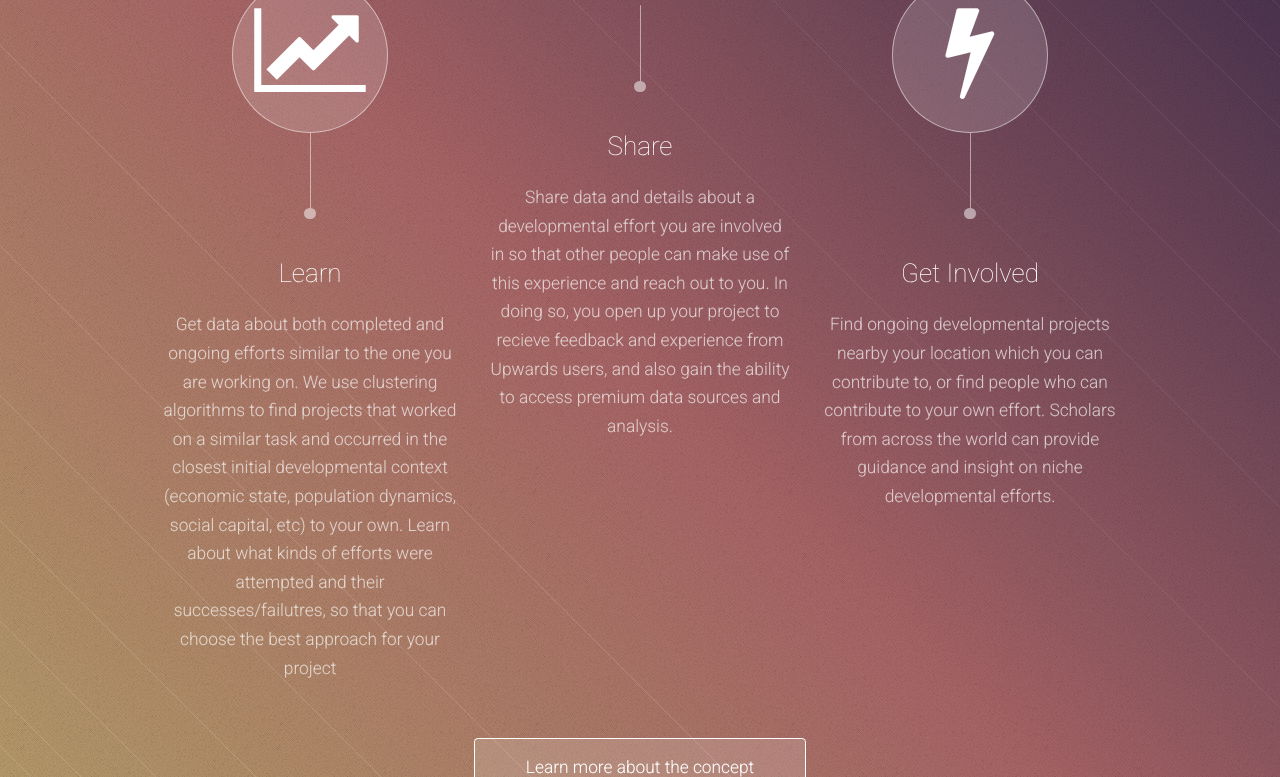
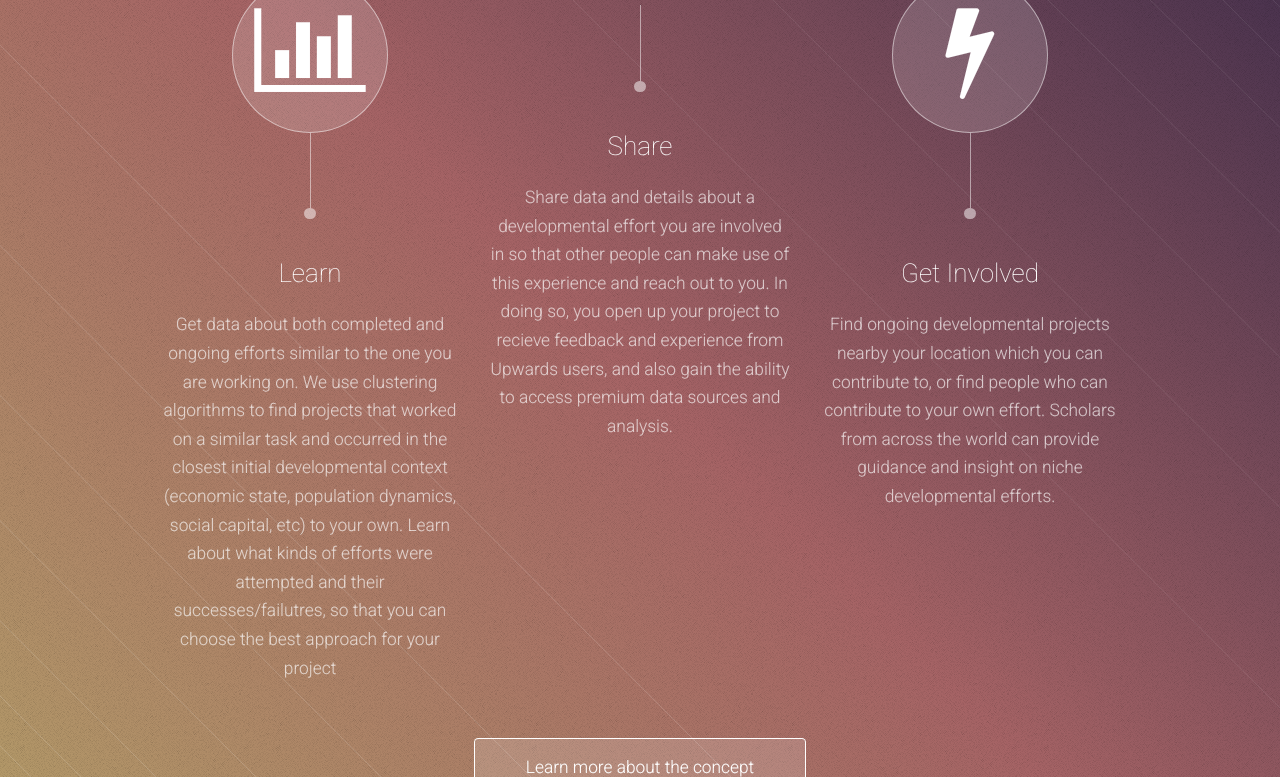
Before and after one commit to advaitchauhan/upward, a plain HTML site: page index.html in a window 1280 px wide. Shown: the part 1408-2185 px from the top of the page. Drawn offline with Linux system fonts and the light colour scheme.

Commit message:
bar chart

```diff
--- a/index.html
+++ b/index.html
@@ -37,7 +37,7 @@
 						<div class="row">
 							<div class="4u 12u(narrow)">
 								<section>
-									<span class="feature-icon"><span class="icon fa-line-chart"></span></span>
+									<span class="feature-icon"><span class="icon fa-bar-chart"></span></span>
 									<header>
 										<h3>Learn</h3>
 									</header>
```
